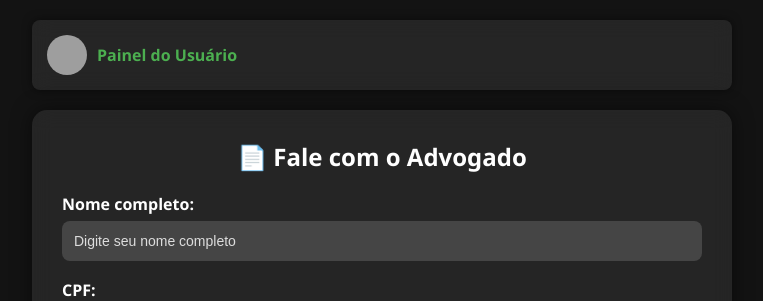
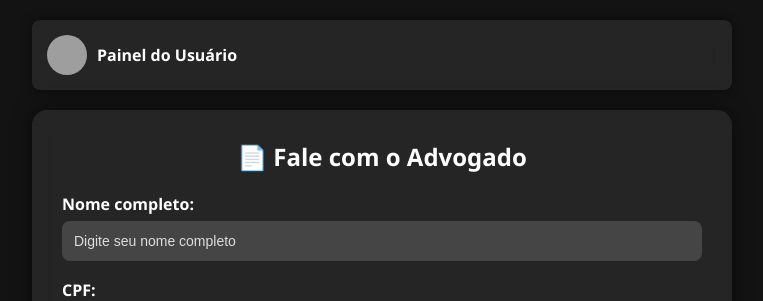
Before and after one commit to Roque-Pro/advpy, a Flask app: page /formulario in a window 1280 px wide. Shown: the top 301 px of the page, without its empty margins (258-1021 px from the left). Run offline with Flask 3, Linux system fonts and the light colour scheme; grey boxes are pictures that could not be loaded.

```diff
--- a/templates/formulario_cliente.html
+++ b/templates/formulario_cliente.html
@@ -64,7 +64,7 @@
     }
 
     .user-area a {
-      color: #4caf50;
+      color: #ffffff;
       text-decoration: none;
       font-weight: 600;
       font-size: 16px;
@@ -258,7 +258,7 @@
 
   <div class="header">
     <div class="user-area">
-      <img src="https://www.example.com/avatar.jpg" alt="Avatar do Usuário">
+      <img src="https://cdn3.iconfinder.com/data/icons/line-color-mix/66/Mix-21-512.png" alt="Avatar do Usuário">
       <a href="https://advpy.onrender.com/painel">Painel do Usuário</a>
     </div>
   </div>
```
